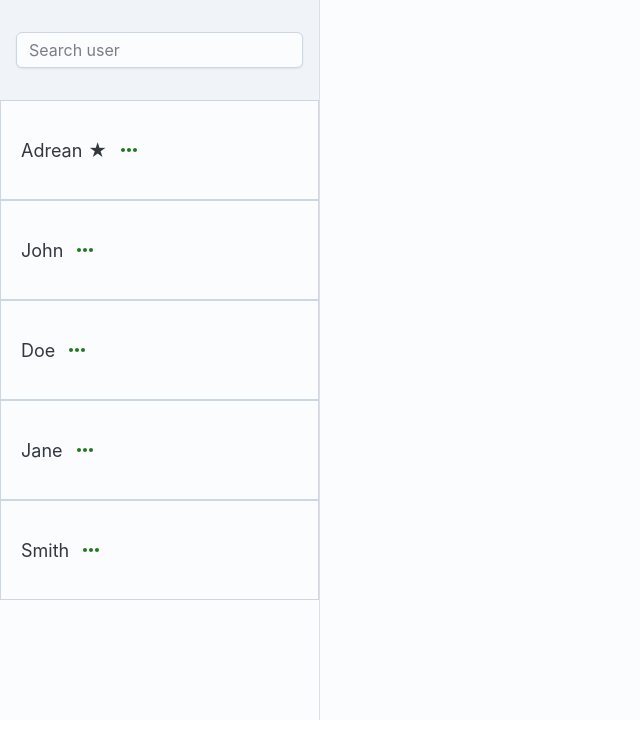
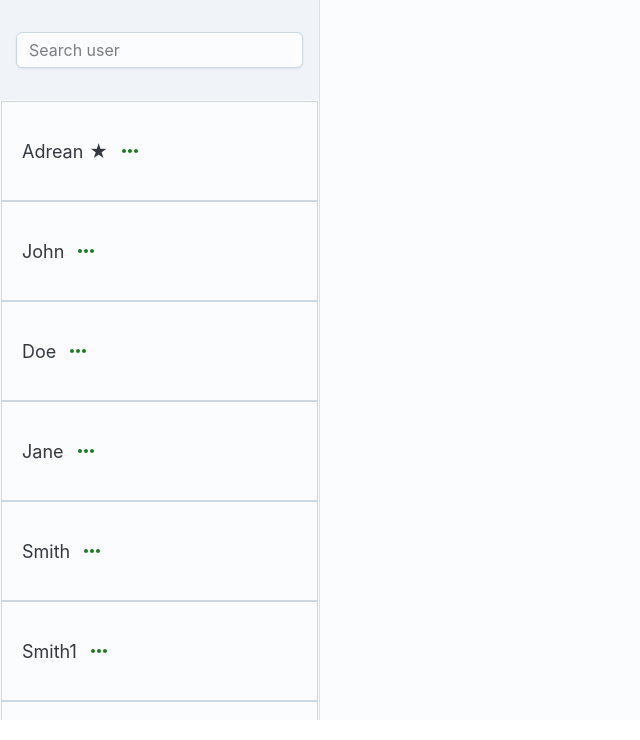
Before and after one commit to IrrationalCucumber/Chat-for-web-application-frontend, a React (Vite) app: page / in a window 1280 px wide. Shown: the top 740 px of the page, without its empty margins (0-640 px from the left). Built offline with nearby package versions, Linux system fonts and the light colour scheme.

Commit message:
Add overflow for user tabs

```diff
--- a/src/route/Home.tsx
+++ b/src/route/Home.tsx
@@ -27,6 +27,8 @@ export default function Home() {
     { id: 3, user: "Doe", favorite: false, blocked: false },
     { id: 4, user: "Jane", favorite: false, blocked: false },
     { id: 5, user: "Smith", favorite: false, blocked: false },
+    { id: 6, user: "Smith1", favorite: false, blocked: false },
+    { id: 7, user: "Smith2", favorite: false, blocked: false },
   ]);
   // Define messages as objects with sender and text
   // Change the object to actual data structure
@@ -121,6 +123,13 @@ export default function Home() {
             />
           </Sheet>
           {/* Map through the sampleChatUser array to create tabs */}
+          <Box
+            sx={{
+              overflowY: "auto",
+              height: "100%",
+              padding: "1px",
+            }}
+          >
             {filterUsers.map((user) => (
               <Tab
                 className="tab"
@@ -157,6 +166,7 @@ export default function Home() {
                 </Dropdown>
               </Tab>
             ))}
+          </Box>
         </TabList>
         {/* Render the content of the selected tab */}
         {sampleChatUser.map((user) => (
--- a/src/route/style.css
+++ b/src/route/style.css
@@ -8,6 +8,8 @@ body {
 }
 .tab  {
     height: 100px;
+    width: 100%;
+    padding: 2px;
 }
 
 .tab__panel{
```
Lines whose indentation alone changed are shown as unchanged.
